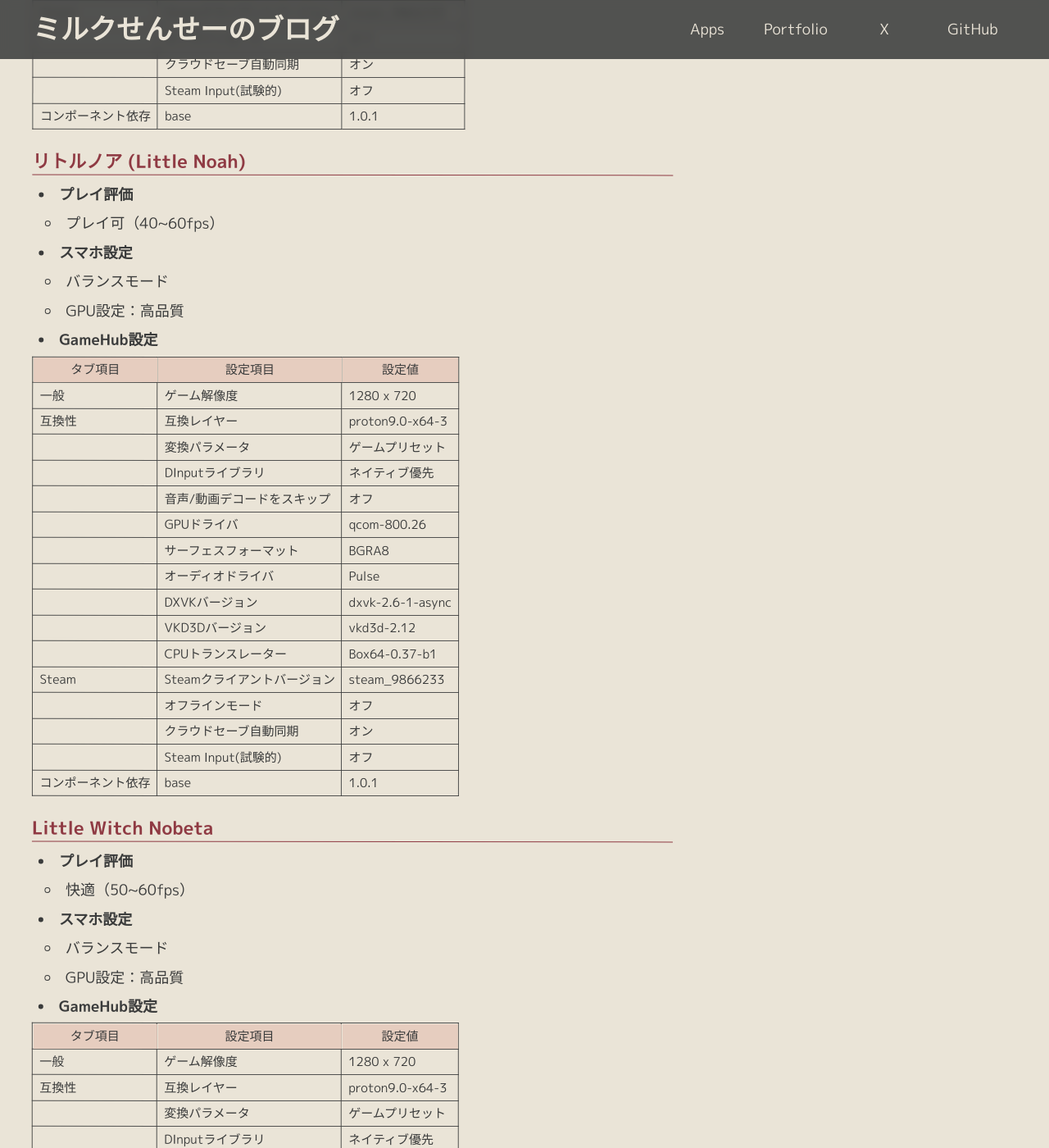
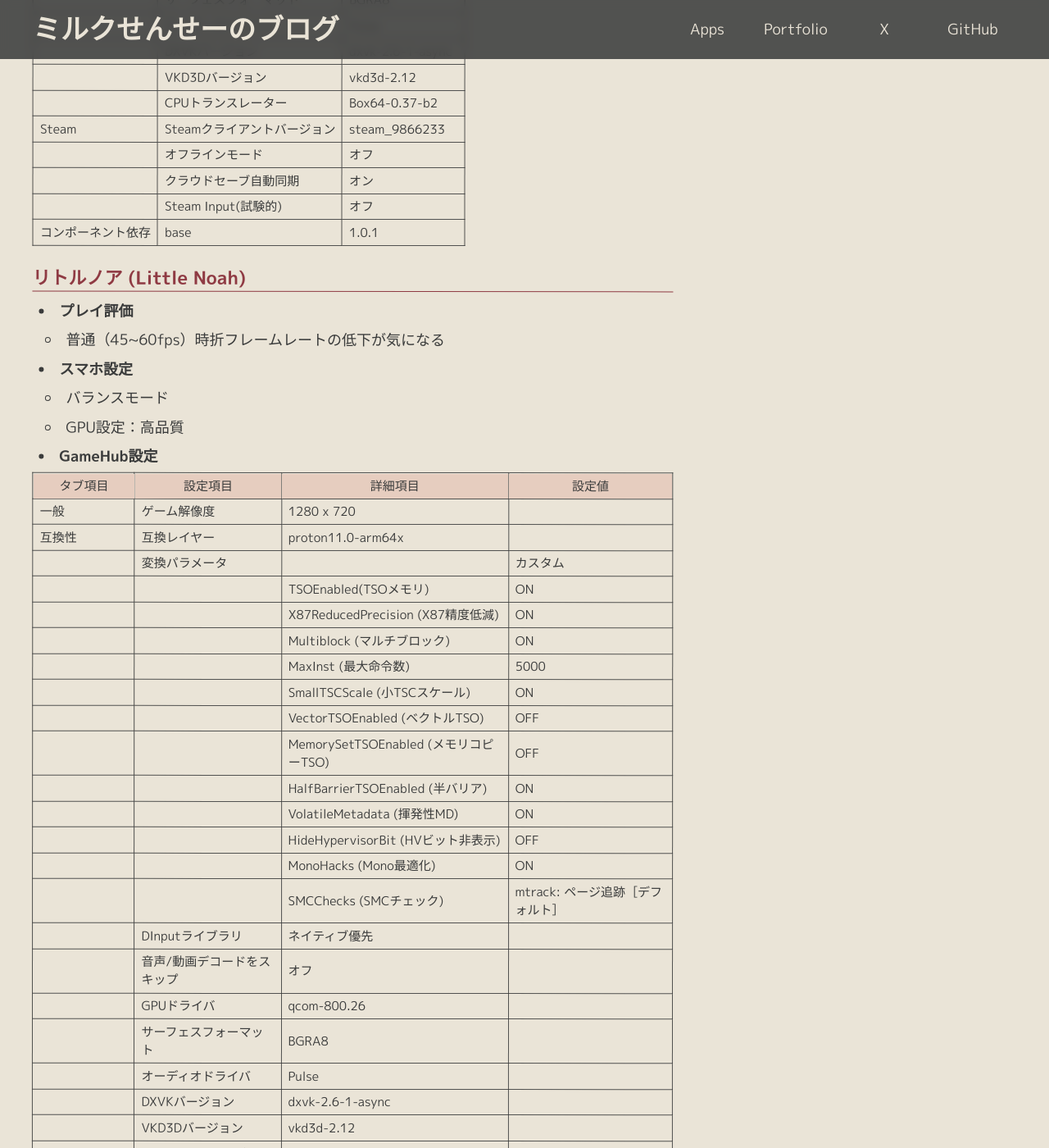
Before and after one commit to Oxmilch/blog, a Jekyll site: the page built from _posts/2026/2026-05-23-android-gamehub-steam.md, in a window 1280 px wide and 1400 px high, scrolled down 5979 px. Shown: the whole window at 82% size. Built offline with Jekyll 4.4.1, drawn with Linux system fonts in a browser that asks for light colours; some web fonts are replaced; some of the changed text lies outside the part shown.

Commit message:
draft: gamehub記事更新

```diff
--- a/_posts/2026/2026-05-23-android-gamehub-steam.md
+++ b/_posts/2026/2026-05-23-android-gamehub-steam.md
@@ -13,6 +13,11 @@
   - RAM: 16GB
   - ROM: 512GB
   - OS: Red Magic OS 4.0.11 (Android 16)
+- 使用ゲームパッド：GameSir G8+
+  - Androidモード(黄色)：安定して接続可能
+  - DS4モード(青)：ゲーム中接続が切れることが多い
+  - G-Touchモード(シアン)：ライブラリ画面で操作ができない
+  - Switchモード(赤)：未確認
 - アプリバージョン：v5.3.5
   - Steam連携のみ
 
@@ -37,10 +42,9 @@
 | OK | 30~60fps | '26 5/21 | [The Witcher3 Wild Hunt -Complate Edition-](#the-witcher3-wild-hunt--complate-edition--v404) | v4.0.4 |
 
 ### 設定の傾向
-- Proton 9, 10 x64 はかなり安定
-- Proton 10 arm は初期化失敗が多い（CPU互換パラメータとトランスレーターの設定がシビアな感じ）
-- Proton 11 arm は起動処理が終わらない
-- 3D描画に問題はないが、2D描画に問題があるときは、変換パラメータを安定か互換モードにすると割と動くようになる感じがある
+- Proton 9, 10 x64 はかなり安定するが、パフォーマンスは低くなる
+  - 3D描画に問題はないが、2D描画に問題があるときは、変換パラメータを安定か互換モードにすると割と動くようになる感じがある
+- Proton 10, 11 arm は、CPU互換パラメータにMultiblockをオンにすると概ね起動する感じで、パフォーマンスはx64と比べると良い感じ
 
 
 ### Bloodstained: Ritual of the Night
@@ -110,7 +114,7 @@
 
 | タブ項目 | 設定項目 | 設定値 |
 | - | - | - |
-| 一般 | ゲーム解像度 | 2688 x 1216 |
+| 一般 | ゲーム解像度 | 2688 x 1216 (ネイティブ解像度) |
 | 互換性 | 互換レイヤー | proton9.0-x64-3 |
 | | 変換パラメータ | ゲームプリセット |
 | | DInputライブラリ | ネイティブ優先 |
@@ -200,17 +204,29 @@
 
 ### リトルノア (Little Noah)
 - **プレイ評価**
-  - プレイ可（40~60fps）
+  - 普通（45~60fps）時折フレームレートの低下が気になる
 - **スマホ設定**
   - バランスモード
   - GPU設定：高品質
 - **GameHub設定**
 
-| タブ項目 | 設定項目 | 設定値 |
-| - | - | - |
+| タブ項目 | 設定項目 | 詳細項目 | 設定値 |
+| - | - | - | - |
 | 一般 | ゲーム解像度 | 1280 x 720 |
-| 互換性 | 互換レイヤー | proton9.0-x64-3 |
-| | 変換パラメータ | ゲームプリセット |
+| 互換性 | 互換レイヤー | proton11.0-arm64x |
+| | 変換パラメータ | | カスタム |
+| | | TSOEnabled(TSOメモリ) | ON |
+| | | X87ReducedPrecision (X87精度低減) | ON |
+| | | Multiblock (マルチブロック) | ON |
+| | | MaxInst (最大命令数) | 5000 |
+| | | SmallTSCScale (小TSCスケール)| ON |
+| | | VectorTSOEnabled (ベクトルTSO) | OFF |
+| | | MemorySetTSOEnabled (メモリコピーTSO) | OFF |
+| | | HalfBarrierTSOEnabled (半バリア) | ON |
+| | | VolatileMetadata (揮発性MD) | ON |
+| | | HideHypervisorBit (HVビット非表示) | OFF |
+| | | MonoHacks (Mono最適化) | ON |
+| | | SMCChecks (SMCチェック) | mtrack: ページ追跡［デフォルト］|
 | | DInputライブラリ | ネイティブ優先 |
 | | 音声/動画デコードをスキップ | オフ |
 | | GPUドライバ | qcom-800.26 |
@@ -218,7 +234,7 @@
 | | オーディオドライバ | Pulse |
 | | DXVKバージョン | dxvk-2.6-1-async |
 | | VKD3Dバージョン | vkd3d-2.12 |
-| | CPUトランスレーター | Box64-0.37-b1 |
+| | CPUトランスレーター | Fex-20260103 |
 | Steam  | Steamクライアントバージョン | steam_9866233 |
 | | オフラインモード | オフ |
 | | クラウドセーブ自動同期 | オン |
@@ -457,7 +473,7 @@
       ***"fallback": "DirectX 12",*** を  ***"fallback": "DirectX 11",*** に変更する（やり方は[下記記載](#withcer3-コンテナ内ファイル編集)）
 
 | タブ項目 | 設定項目 | 詳細項目 | 設定値 |
-| - | - | - |
+| - | - | - | - |
 | 一般 | ゲーム解像度 | | 1280 x 720 |
 | 互換性 | 互換レイヤー | | proton10.0-arm64x-2 |
 | | 変換パラメータ | | カスタム |
```
Also changed, not shown: other parts of _posts/2026/2026-05-23-android-gamehub-steam.md (+1 -1 lines).
